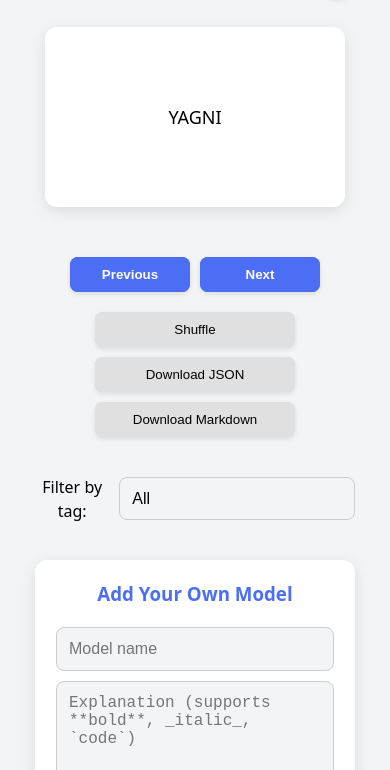
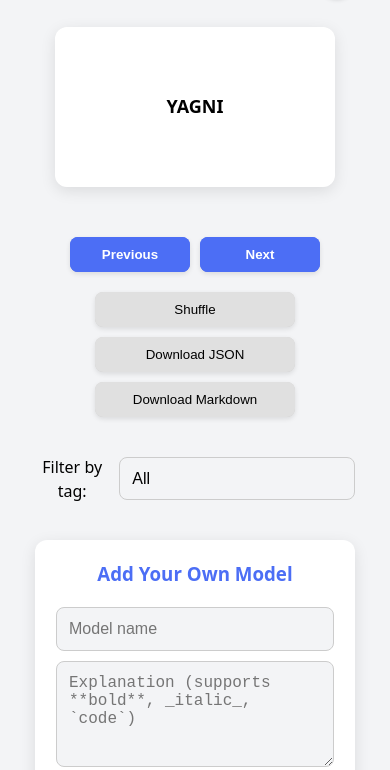
Before and after one commit to TOduah/mental-models, a plain HTML site: page index.html in a window 390 px wide. Shown: the part 74-844 px from the top of the page. Drawn offline with Linux system fonts and the light colour scheme.

Commit message:
fix: handle card model text responsiveness to fit different screen/card sizes

```diff
--- a/styles.css
+++ b/styles.css
@@ -114,13 +114,49 @@ body.dark #darkModeToggle::after {
   justify-content: center;
   padding: 20px;
   transition: transform 0.6s, box-shadow 0.3s;
-  font-size: 18px;
   overflow: auto;
   box-sizing: border-box;
+  /* Text formatting improvements */
+  text-align: center;
+  word-wrap: break-word;
+  word-break: break-word;
+  hyphens: auto;
 }
 
+/* Front card - title styling */
+.front {
+  font-size: clamp(18px, 5vw, 24px);
+  font-weight: 600;
+  line-height: 1.3;
+}
+
+/* Back card - explanation styling */
 .back {
   transform: rotateY(180deg);
+  font-size: clamp(14px, 3.5vw, 18px);
+  line-height: 1.5;
+  text-align: left;
+  padding: 25px;
+  display: block;
+  overflow-y: auto;
+}
+
+/* Better scrollbar for card content */
+.back::-webkit-scrollbar {
+  width: 6px;
+}
+
+.back::-webkit-scrollbar-track {
+  background: transparent;
+}
+
+.back::-webkit-scrollbar-thumb {
+  background-color: rgba(0, 0, 0, 0.2);
+  border-radius: 3px;
+}
+
+body.dark .back::-webkit-scrollbar-thumb {
+  background-color: rgba(255, 255, 255, 0.2);
 }
 
 .card.flipped .front {
@@ -300,20 +336,24 @@ button[type="submit"]:active {
 }
 
 /* === Markdown-style Formatting === */
-strong {
+.back strong {
   font-weight: bold;
   color: var(--accent-color);
 }
 
-em {
+.back em {
   font-style: italic;
 }
 
-code {
+.back code {
   background: var(--code-bg);
   padding: 2px 6px;
   border-radius: 4px;
   font-family: monospace;
+  font-size: 0.9em;
+  word-break: break-all;
+  display: inline-block;
+  margin: 2px 0;
 }
 
 /* === Responsive Fixes === */
@@ -334,6 +374,11 @@ code {
   .primary-controls button {
     padding: 10px 16px;
     min-width: 100px;
+  }
+
+  .back {
+    padding: 16px;
+    font-size: 14px;
   }
 }
 
@@ -365,6 +410,20 @@ code {
     width: 36px;
     height: 36px;
   }
+
+  .card {
+    height: 160px;
+    max-width: 280px;
+  }
+
+  .front {
+    font-size: 18px;
+  }
+
+  .back {
+    font-size: 13px;
+    padding: 14px;
+  }
 }
 
 /* iPad and smaller tablets */
@@ -380,4 +439,26 @@ code {
     /* Remove transitions that may interfere with color changes */
     transition: transform 0.1s ease, box-shadow 0.2s ease;
   }
+
+  /* Better scroll behavior on iOS */
+  .back {
+    -webkit-overflow-scrolling: touch;
+  }
 }
+
+/* For very small screens (like iPhone 5/SE) */
+@media (max-width: 320px) {
+  .card {
+    height: 150px;
+    max-width: 260px;
+  }
+
+  .front {
+    font-size: 16px;
+  }
+
+  .back {
+    font-size: 12px;
+    padding: 12px;
+  }
+}
```
